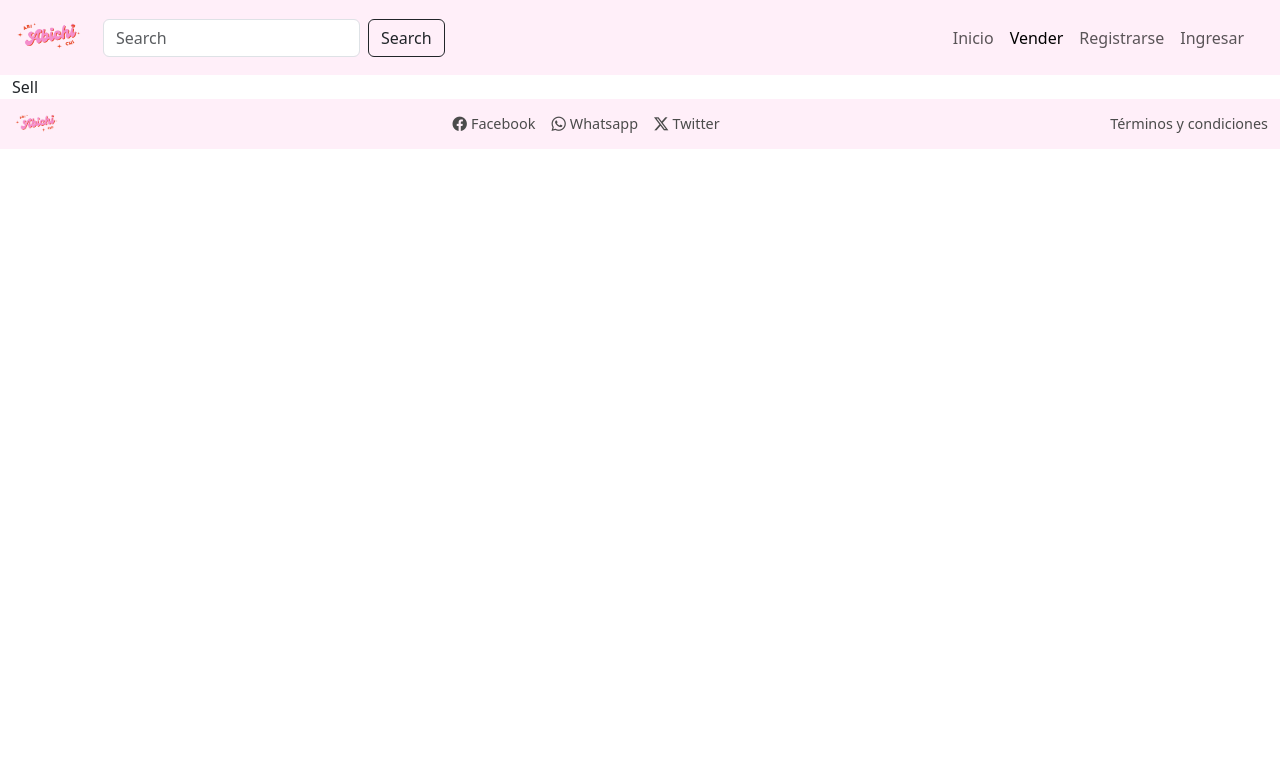
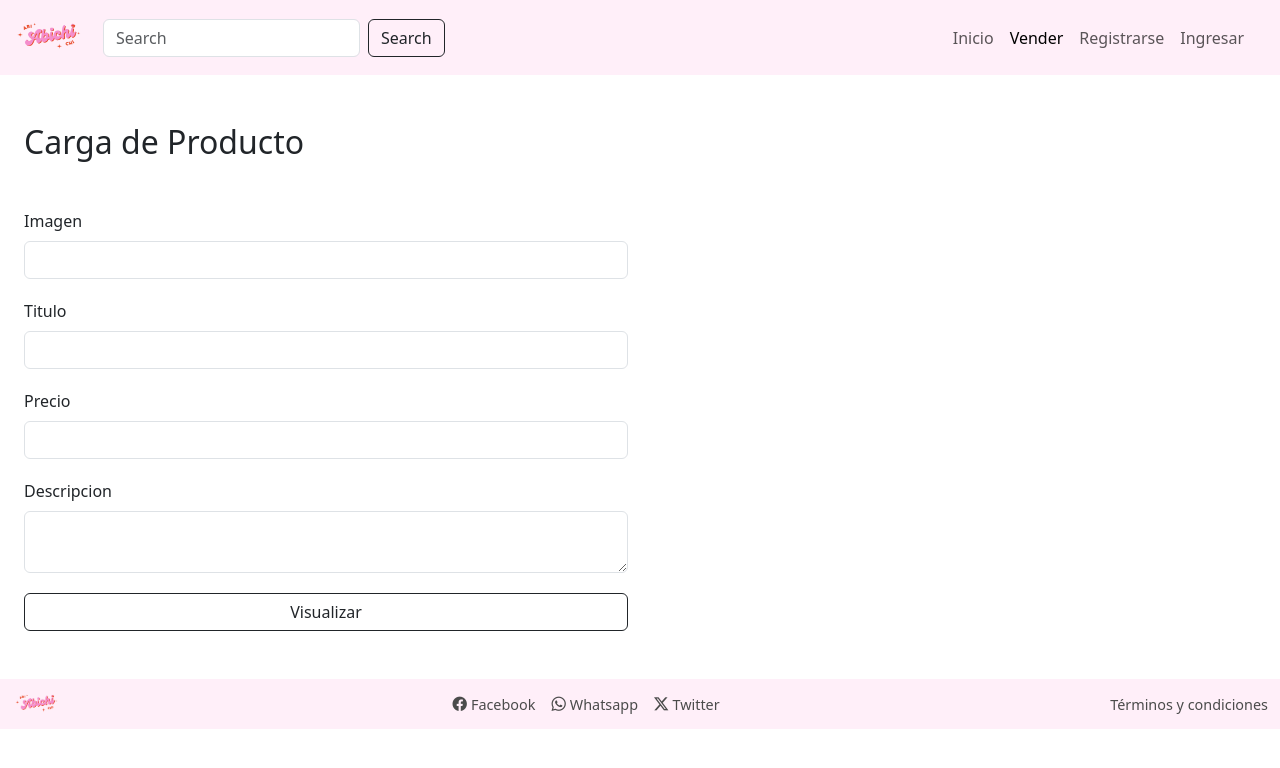
Before and after one commit to castromaciel/toy-store, a React (Vite) app: page /sell in a window 1280 px wide. Shown: the top 768 px of the page. Built offline with nearby package versions, Linux system fonts and the light colour scheme.

Commit message:
Update Sell

```diff
--- a/src/constants/index.ts
+++ b/src/constants/index.ts
@@ -2,7 +2,6 @@ import {
   Login,
   ProductList,
   Register,
-  SaveProduct,
   Sell
 } from '@/pages'
 
@@ -38,6 +37,6 @@ export const ROUTES = [
     path: '/login', element: Login, label: 'Ingresar'
   },
   {
-    path: '/save-product', element: SaveProduct
+    path: '/sell', element: Sell
   }
 ]
--- a/src/pages/SaveProduct/index.tsx
+++ /dev/null
@@ -1,27 +0,0 @@
-import { useState } from 'react'
-import { SaveForm } from './SaveForm'
-import { Preview } from './Preview'
-
-const SaveProduct = () => {
-  const [formData, setFormData] = useState(null)
-
-  const handleFormSubmit = (data:any) => {
-    setFormData(data)
-  }
-
-  return (
-    <div className="container-fluid my-5">
-      <h2 className="mb-5">Carga de Producto</h2>
-      <div className="row">
-        <div className="col-md-6">
-          <SaveForm onFormSubmit={handleFormSubmit} />
-        </div>
-        <div className="col-md-6">
-          {formData && <Preview data={formData} />}
-        </div>
-      </div>
-    </div>
-  )
-}
-
-export default SaveProduct
--- a/src/pages/Sell/index.tsx
+++ b/src/pages/Sell/index.tsx
@@ -1,5 +1,27 @@
-const Sell = () => (
-  <div>Sell</div>
-)
+import { useState } from 'react'
+import { SaveForm } from './SaveForm'
+import { Preview } from './Preview'
+
+const Sell = () => {
+  const [formData, setFormData] = useState(null)
+
+  const handleFormSubmit = (data:any) => {
+    setFormData(data)
+  }
+
+  return (
+    <div className="container-fluid my-5">
+      <h2 className="mb-5">Carga de Producto</h2>
+      <div className="row">
+        <div className="col-md-6">
+          <SaveForm onFormSubmit={handleFormSubmit} />
+        </div>
+        <div className="col-md-6">
+          {formData && <Preview data={formData} />}
+        </div>
+      </div>
+    </div>
+  )
+}
 
 export default Sell
--- a/src/pages/index.ts
+++ b/src/pages/index.ts
@@ -2,4 +2,3 @@ export { default as Login } from './Login'
 export { default as ProductList } from './ProductList'
 export { default as Register } from './Register'
 export { default as Sell } from './Sell'
-export { default as SaveProduct } from './SaveProduct'
```
Also changed, not shown: src/pages/Sell/Preview/index.tsx (renamed from src/pages/SaveProduct/Preview/index.tsx), src/pages/Sell/SaveForm/index.tsx (renamed from src/pages/SaveProduct/SaveForm/index.tsx).
